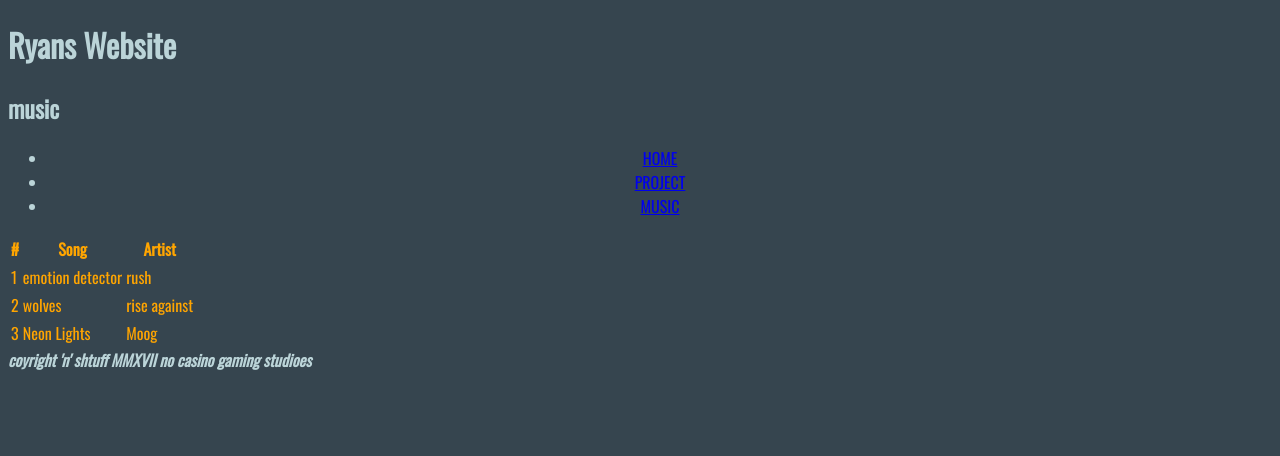
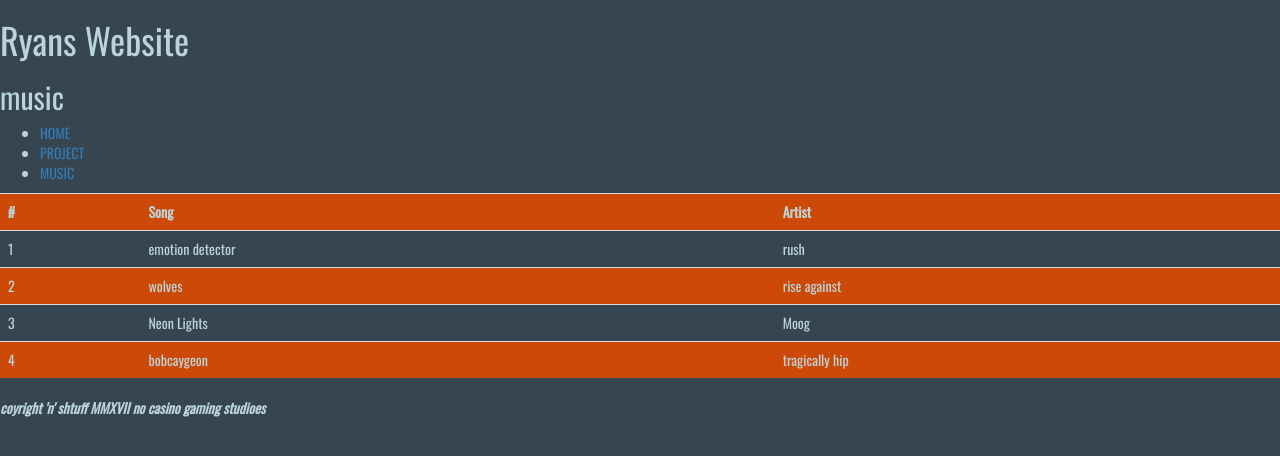
Before and after one commit to canadianbacon1812/CompCampWebsite, a plain HTML site: page music.html in a window 1280 px wide. Drawn offline with nearby package versions, Linux system fonts and the light colour scheme.

Commit message:
added boot-strap

```diff
--- a/music.html
+++ b/music.html
@@ -4,6 +4,8 @@
     <title>Ryans Website</title>
     <meta charset="utf-8">
     <link href="https://fonts.googleapis.com/css?family=Oswald" rel="stylesheet">
+    <!-- Latest compiled and minified CSS -->
+  <link rel="stylesheet" href="https://maxcdn.bootstrapcdn.com/bootstrap/3.3.7/css/bootstrap.min.css" integrity="sha384-BVYiiSIFeK1dGmJRAkycuHAHRg32OmUcww7on3RYdg4Va+PmSTsz/K68vbdEjh4u" crossorigin="anonymous">
       <link href="styles/style.css" rel="stylesheet">
 </head>
 
@@ -21,11 +23,11 @@
     </ul>
   </nav>
   <main>
-    <table>
+    <table class="table table-hover">
       <tr>
-        <th>#</th>
-        <th>Song</th>
-        <th>Artist</th>
+        <th><b>#</b></th>
+        <th><b>Song</b></th>
+        <th><b>Artist</b></th>
       </tr>
       <tr>
         <td>1</td>
@@ -42,6 +44,12 @@
         <td>Neon Lights</td>
         <td>Moog</td>
       </tr>
+      <tr>
+        <td>4</td>
+        <td>bobcaygeon</td>
+        <td>tragically hip</td>
+      </tr>
+
     </table>
   </main>
 
--- a/styles/style.css
+++ b/styles/style.css
@@ -6,15 +6,24 @@ body{
 }
 .h1{
 color: #bbd4d8;
-
-}
-main {
-color: orange
-
+position: center;
 }
 
-nav {
-  text-align: center;
+
+
+p {
+background-color: #910500
+
 
 
 }
+tr:nth-child(odd){
+  background-color: #CD4908
+
+
+}
+.img-circle{
+border-radius: 50%;
+
+
+}
```
Also changed, not shown: index.html (+12 -2 lines), project.html (+2 -0 lines), images/rcarignan.jpg (added).
